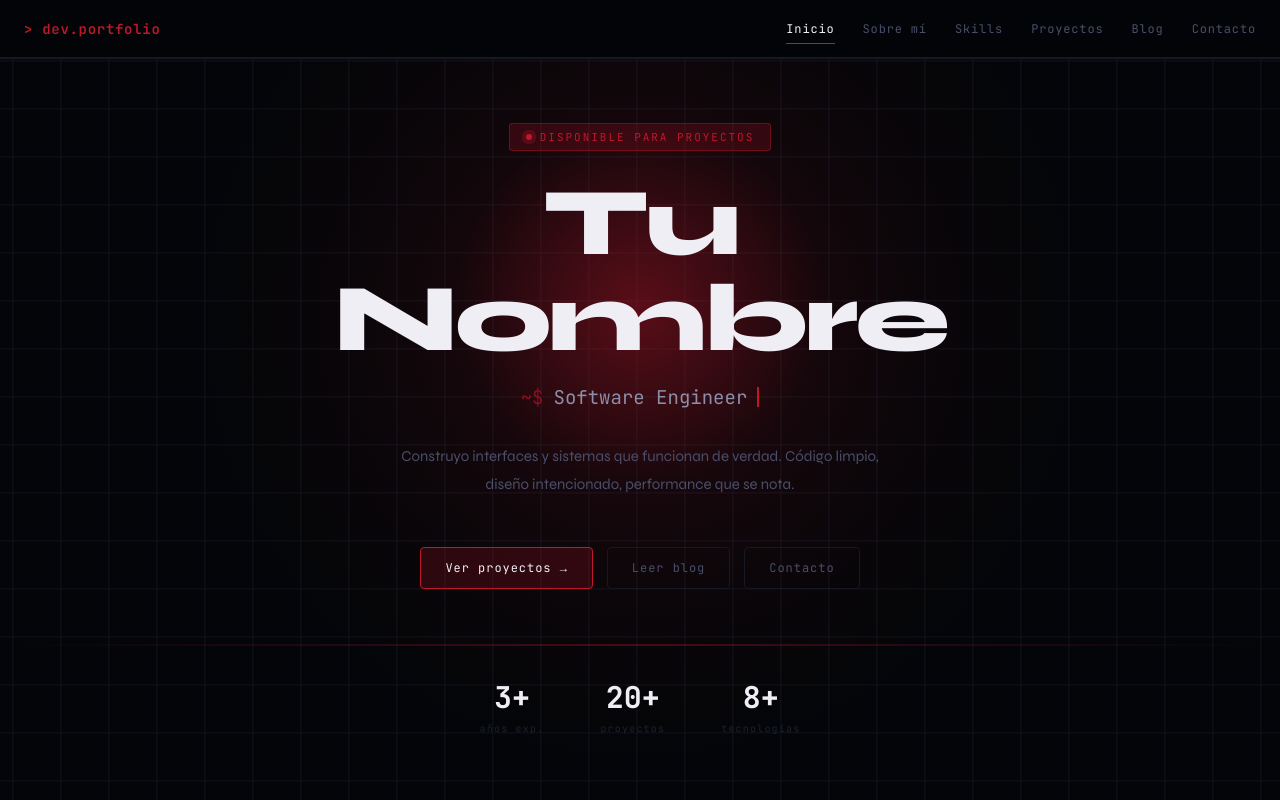
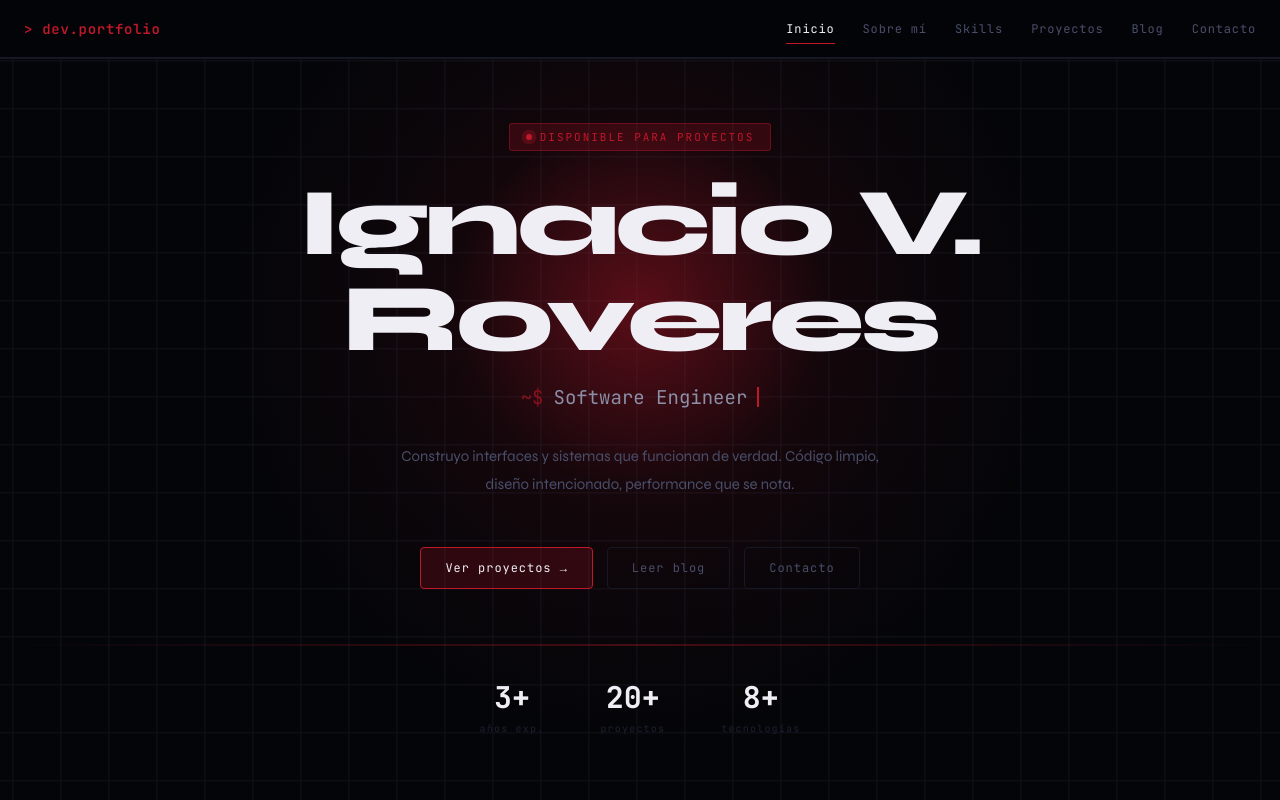
Before and after one commit to IgnacioRoveres/mi-portfolio, a React (Create React App) app: page / in a window 1280 px wide. Shown: the top 800 px of the page. Built offline with nearby package versions, Linux system fonts and the light colour scheme.

Commit message:
arreglo de nombre

```diff
--- a/src/data/personal.js
+++ b/src/data/personal.js
@@ -1,5 +1,5 @@
 export const PERSON = {
-  name:      "Tu Nombre",
+  name:      "Ignacio V. Roveres",
   role:      "Full Stack Developer",
   location:  "Argentina 🇦🇷",
   available: true,
```
